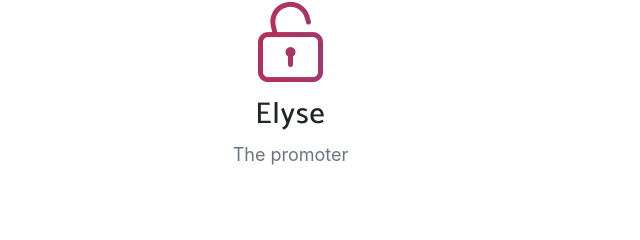
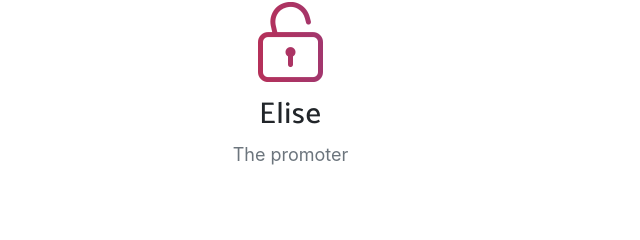
Before and after one commit to dixonel7/NotExtinct, a website with bundled scripts: page team.html in a window 1280 px wide. Shown: the part 1478-1718 px from the top of the page, 342-982 px from the left. Built offline with nearby package versions, Linux system fonts and the light colour scheme; a web font is replaced by a local one.

Commit message:
Edit Elise's name

```diff
--- a/team.html
+++ b/team.html
@@ -122,7 +122,7 @@
               <div class="col-lg-6">
                 <div class="feature-item">
                   <i class="icon-lock-open text-primary"></i>
-                  <h3>Elyse</h3>
+                  <h3>Elise</h3>
                   <p class="text-muted">The promoter</p>
                 </div>
               </div>
```
